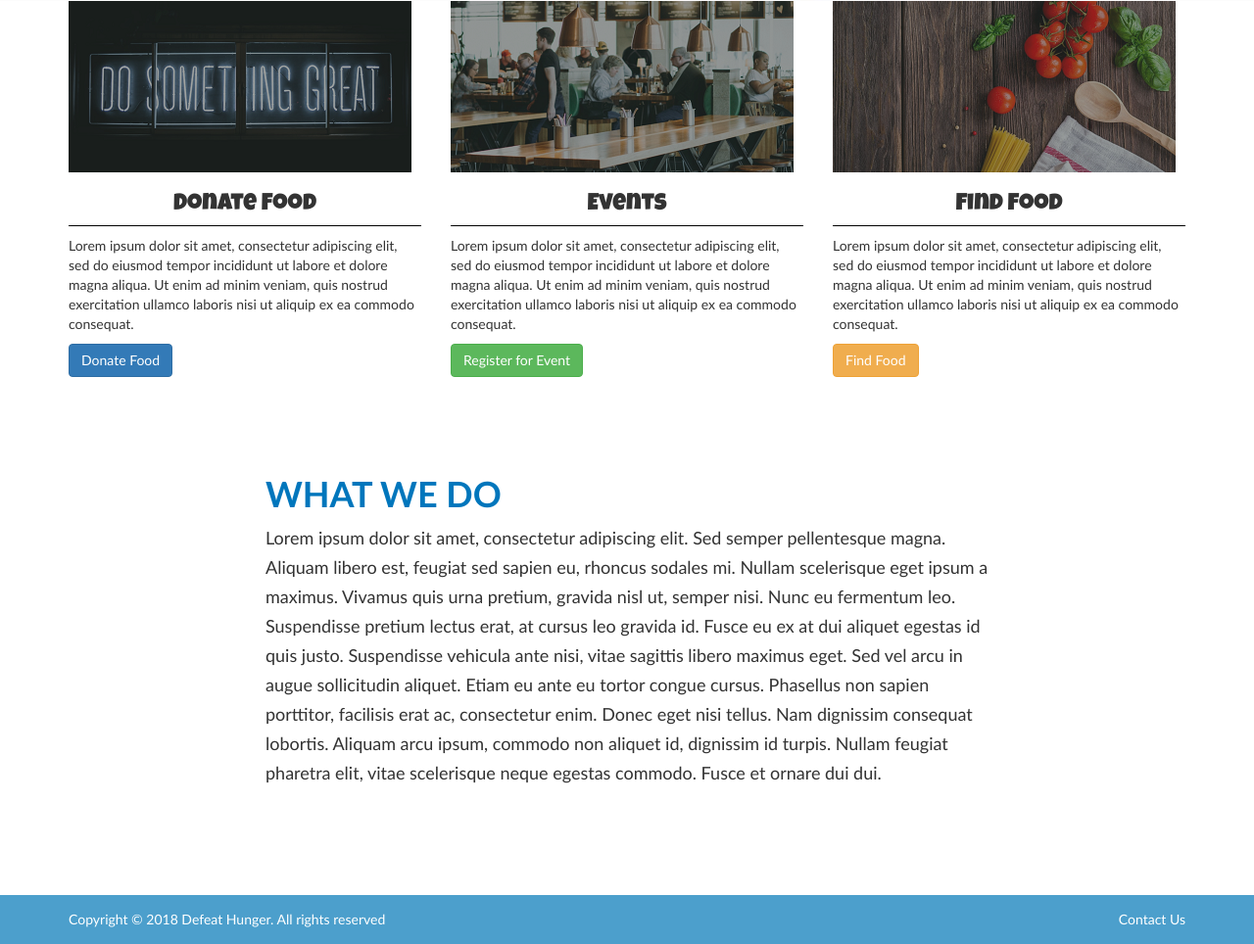
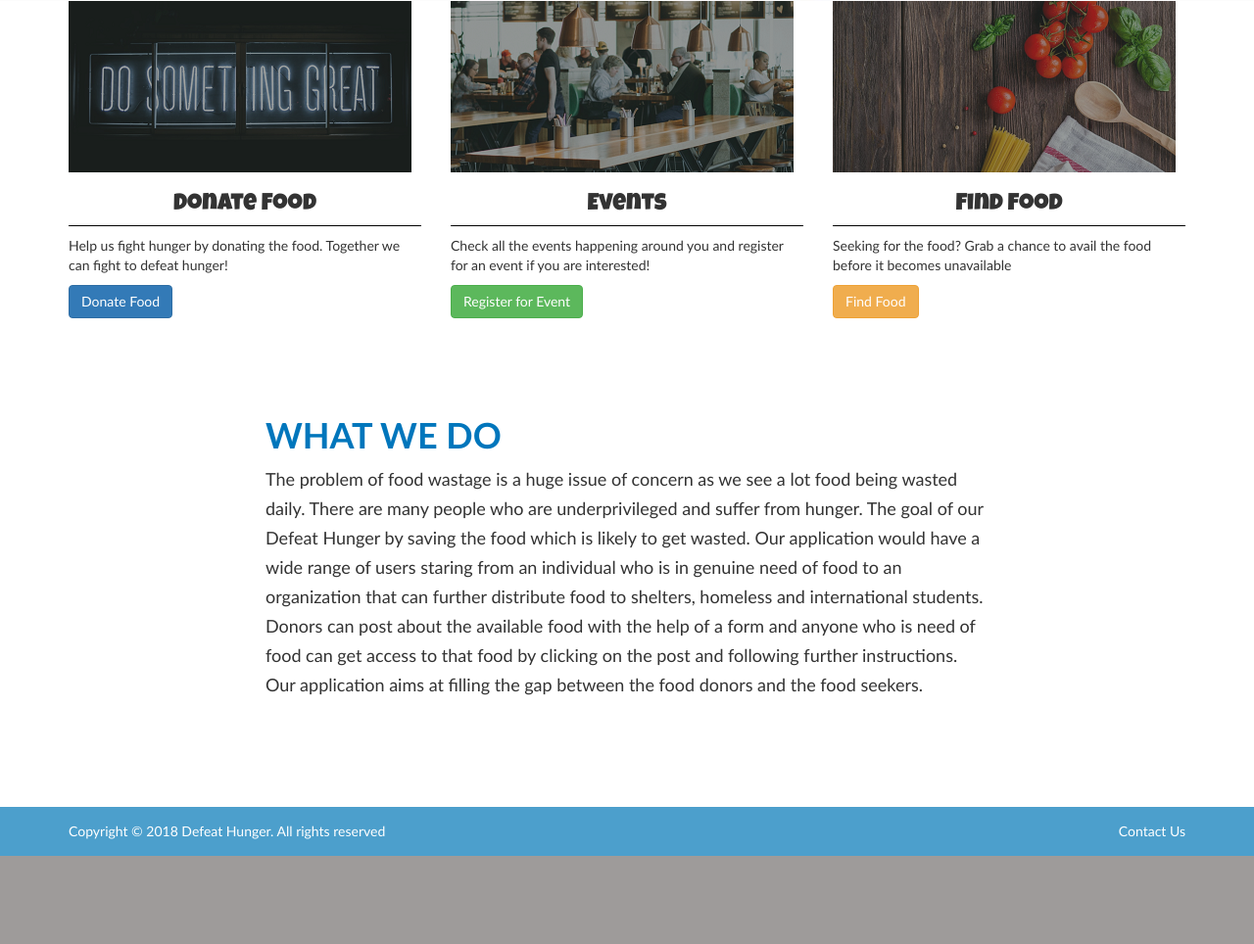
Before and after one commit to Naifish/Defeat-Hunger, a PHP site: page / in a window 1280 px wide. Shown: the part 2076-3040 px from the top of the page at 98% size. After the commit the page ends 2950 px from the top, so only its background shows below. Run offline with PHP 8.4, Linux system fonts and the light colour scheme; some libraries are stand-ins or nearby versions; some web fonts are replaced.

Commit message:
Lorem Ipsum removed from Index page

```diff
--- a/index.php
+++ b/index.php
@@ -24,7 +24,7 @@ require 'includes/header.php';
             Added text to the image to match the headings-->
             <p><img class="imgs rounded-circle" src="images/d31.jpg" alt="Blank image"></p>
             <h2 class="fonts-lucky">Donate Food</h2>
-            <p class="services">Lorem ipsum dolor sit amet, consectetur adipiscing elit, sed do eiusmod tempor incididunt ut labore et dolore magna aliqua. Ut enim ad minim veniam, quis nostrud exercitation ullamco laboris nisi ut aliquip ex ea commodo consequat. </p>
+            <p class="services">Help us fight hunger by donating the food. Together we can fight to defeat hunger! </p>
             <p class="btn-services"><a class="btn btn-primary" href="donate-food.php" role="button">Donate Food</a></p>
         </div>
 
@@ -35,7 +35,7 @@ require 'includes/header.php';
             Added text to the image to match the headings-->
             <p><img class="imgs rounded-circle" src="images/event.png" alt="Blank image"></p>
             <h2 class="fonts-lucky">Events</h2>
-            <p class="services">Lorem ipsum dolor sit amet, consectetur adipiscing elit, sed do eiusmod tempor incididunt ut labore et dolore magna aliqua. Ut enim ad minim veniam, quis nostrud exercitation ullamco laboris nisi ut aliquip ex ea commodo consequat. </p>
+            <p class="services">Check all the events happening around you and register for an event if you are interested!</p>
             <p class="btn-services"><a class="btn btn-success" href="events.php" role="button">Register for Event</a></p>
         </div>
 
@@ -46,21 +46,14 @@ require 'includes/header.php';
             Added text to the image to match the headings-->
             <p><img class="imgs rounded-circle" src="images/finds.jpg" alt="Blank image"></p>
             <h2 class="fonts-lucky">Find Food</h2>
-            <p class="services">Lorem ipsum dolor sit amet, consectetur adipiscing elit, sed do eiusmod tempor incididunt ut labore et dolore magna aliqua. Ut enim ad minim veniam, quis nostrud exercitation ullamco laboris nisi ut aliquip ex ea commodo consequat. </p>
+            <p class="services">Seeking for the food? Grab a chance to avail the food before it becomes unavailable  </p>
             <p class="btn-services"><a class="btn btn-warning" href="available-food.php" role="button">Find Food</a></p>
         </div>
     </div>
 </div>
 <div class="container what-we-do">
     <h1>What we do</h1>
-    <p>Lorem ipsum dolor sit amet, consectetur adipiscing elit. Sed semper pellentesque magna. Aliquam libero est,
-        feugiat sed sapien eu, rhoncus sodales mi. Nullam scelerisque eget ipsum a maximus. Vivamus quis urna pretium,
-        gravida nisl ut, semper nisi. Nunc eu fermentum leo. Suspendisse pretium lectus erat, at cursus leo gravida id.
-        Fusce eu ex at dui aliquet egestas id quis justo. Suspendisse vehicula ante nisi, vitae sagittis libero maximus
-        eget. Sed vel arcu in augue sollicitudin aliquet. Etiam eu ante eu tortor congue cursus. Phasellus non sapien
-        porttitor, facilisis erat ac, consectetur enim. Donec eget nisi tellus. Nam dignissim consequat lobortis.
-        Aliquam arcu ipsum, commodo non aliquet id, dignissim id turpis. Nullam feugiat pharetra elit, vitae scelerisque
-        neque egestas commodo. Fusce et ornare dui dui.</p>
+    <p>The problem of food wastage is a huge issue of concern as we see a lot food being wasted daily. There are many people who are underprivileged and suffer from hunger. The goal of our Defeat Hunger by saving the food which is likely to get wasted. Our application would have a wide range of users staring from an individual who is in genuine need of food to an organization that can further distribute food to shelters, homeless and international students. Donors can post about the available food with the help of a form and anyone who is need of food can get access to that food by clicking on the post and following further instructions. Our application aims at filling the gap between the food donors and the food seekers.</p>
 </div>
 <?php include 'includes/footer.php';?>
 <script>
```
